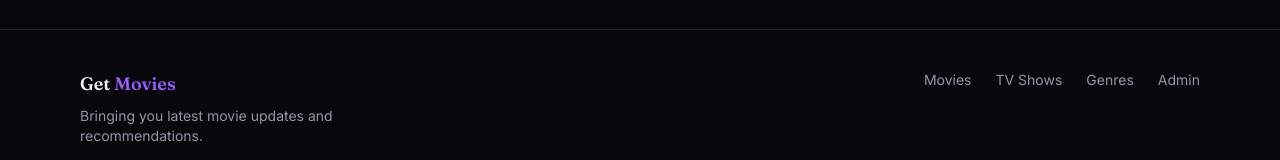
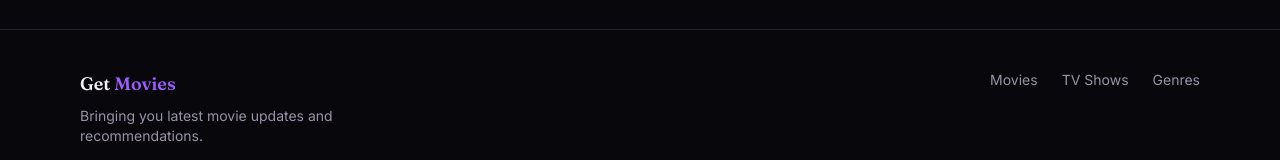
Before and after one commit to goodnewsesoh-lang/get-movies, a React (Vite) app: page /admin/login in a window 1280 px wide. Shown: the part 566-726 px from the top of the page. Built offline with nearby package versions, Linux system fonts and the light colour scheme.

Commit message:
Update Footer.jsx

```diff
--- a/src/components/Footer.jsx
+++ b/src/components/Footer.jsx
@@ -16,7 +16,6 @@
           <Link to="/movies" className="hover:text-bone">Movies</Link>
           <Link to="/tv-shows" className="hover:text-bone">TV Shows</Link>
           <Link to="/genres" className="hover:text-bone">Genres</Link>
-          <Link to="/admin/login" className="hover:text-bone">Admin</Link>
         </nav>
       </div>
       <div className="max-w-6xl mx-auto px-4 pb-8 text-xs text-mute">
```
